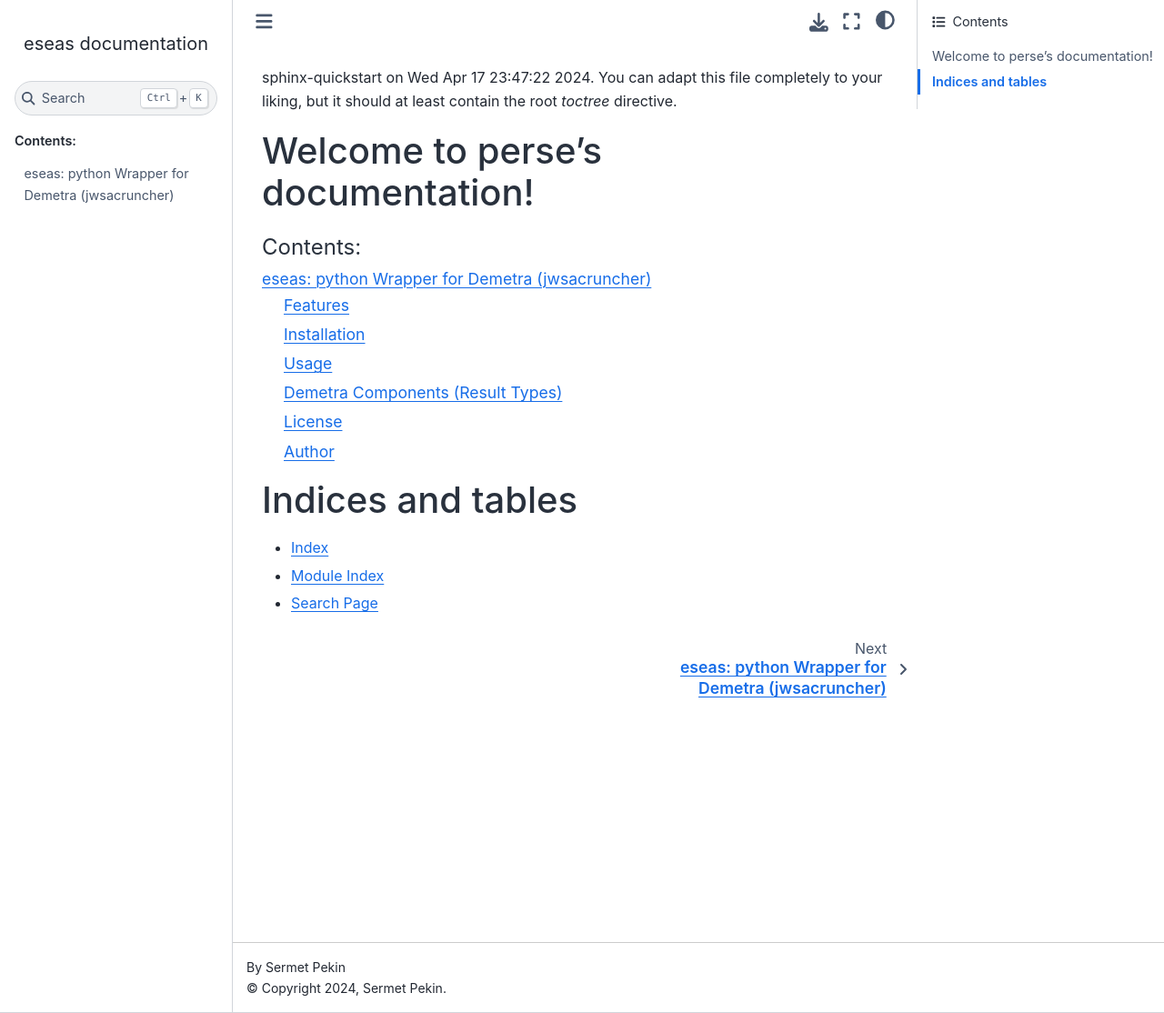
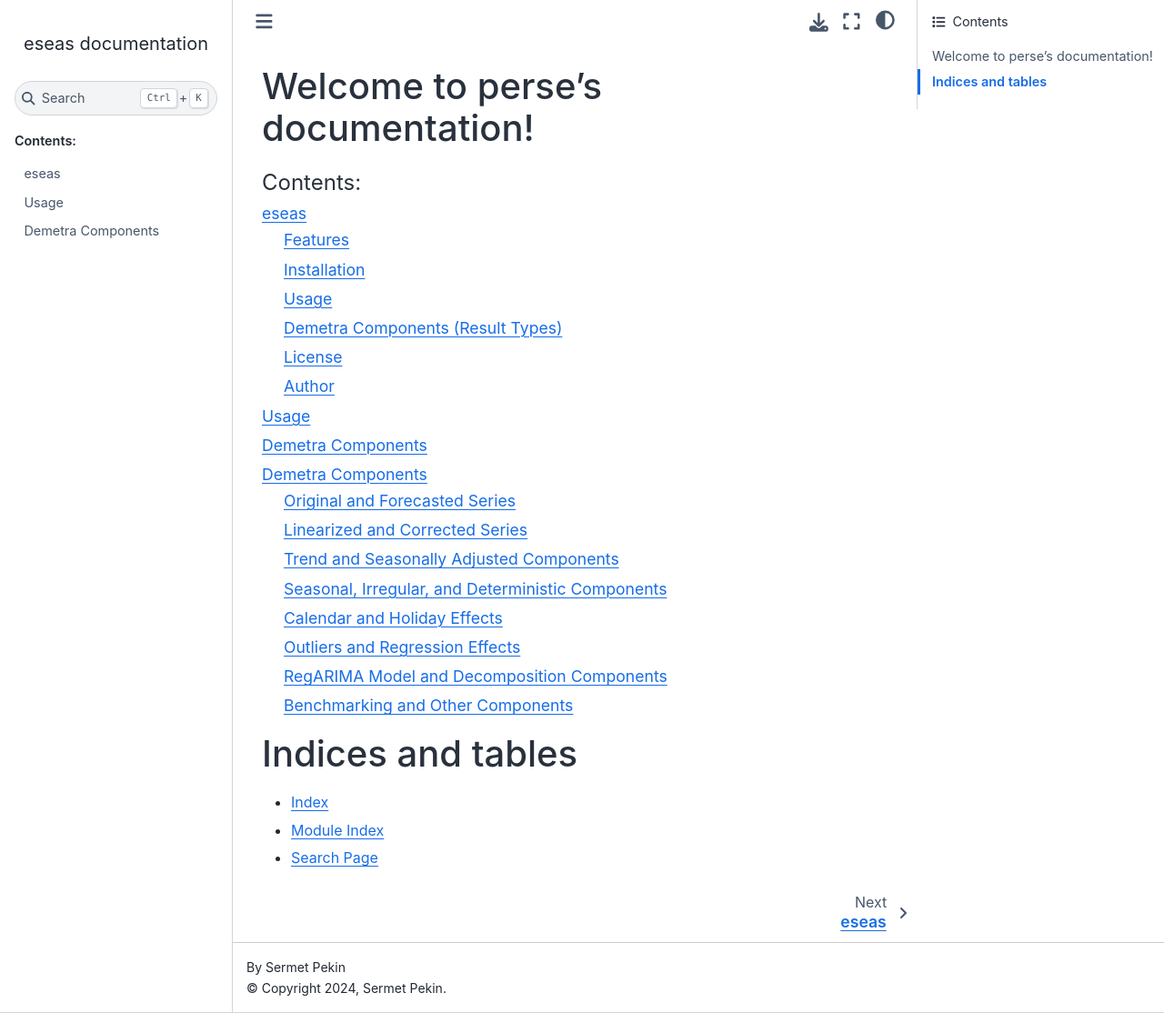
Before and after one commit to SermetPekin/eseas-repo, a Sphinx documentation site: the page built from docs/source/index.rst, in a window 1280 px wide and 1114 px high. Shown: the whole window at 91% size. Built offline with Sphinx 7.4.7 and the Sphinx Book theme 1.1.4, drawn with Linux system fonts in a browser that asks for light colours; part of the change alters nothing that is shown.

Commit message:
docs usage demetra components

```diff
--- /dev/null
+++ b/docs/source/components.rst
@@ -0,0 +1,97 @@
+Demetra Components
+==================
+
+Below is a list of the available components and their descriptions:
+
+Original and Forecasted Series
+------------------------------
+- **y** : Original series
+- **y_f** : Forecasts of the original series
+- **y_ef** : Standard errors of the forecasts of the original
+- **y_c** : Interpolated series
+- **yc_f** : Forecasts of the interpolated series
+- **yc_ef** : Standard errors of the forecasts of the interpolated
+
+Linearized and Corrected Series
+-------------------------------
+- **y_lin** : Linearised series (not transformed)
+- **l** : Linearised series (transformed)
+- **ycal** : Series corrected for calendar effects
+- **ycal_f** : Forecasts of the series corrected for calendar effects
+- **l_f** : Forecasts of the linearised series
+- **l_b** : Backcasts of the linearised series
+
+Trend and Seasonally Adjusted Components
+----------------------------------------
+- **t** : Trend (including deterministic effects)
+- **t_f** : Forecasts of the trend
+- **sa** : Seasonally adjusted series (including deterministic effects)
+- **sa_f** : Forecasts of the seasonally adjusted series
+
+Seasonal, Irregular, and Deterministic Components
+-------------------------------------------------
+- **s** : Seasonal component (including deterministic effects)
+- **s_f** : Forecasts of the seasonal component
+- **i** : Irregular component (including deterministic effects)
+- **i_f** : Forecasts of the irregular component
+- **det** : All deterministic effects
+- **det_f** : Forecasts of the deterministic effects
+
+Calendar and Holiday Effects
+----------------------------
+- **cal** : Calendar effects
+- **cal_f** : Forecasts of the calendar effects
+- **tde** : Trading day effect
+- **tde_f** : Forecasts of the trading day effect
+- **mhe** : Moving holidays effects
+- **mhe_f** : Forecasts of the moving holidays effects
+- **ee** : Easter effect
+- **ee_f** : Forecasts of the Easter effect
+- **omhe** : Other moving holidays effects
+- **omhe_f** : Forecasts of the other moving holidays effects
+
+Outliers and Regression Effects
+-------------------------------
+- **out** : All outliers effects
+- **out_f** : Forecasts of all outliers effects
+- **out_i** : Outliers effects related to irregular (AO, TC)
+- **out_i_f** : Forecasts of outliers effects related to irregular (TC)
+- **out_t** : Outliers effects related to trend (LS)
+- **out_t_f** : Forecasts of outliers effects related to trend (LS)
+- **out_s** : Outliers effects related to seasonal (SO)
+- **out_s_f** : Forecasts of outliers effects related to seasonal (SO)
+
+- **reg** : All other regression effects
+- **reg_f** : Forecasts of all other regression effects
+- **reg_i** : Regression effects related to irregular
+- **reg_i_f** : Forecasts of regression effects related to irregular
+- **reg_t** : Regression effects related to trend
+- **reg_t_f** : Forecasts of regression effects related to trend
+- **reg_s** : Regression effects related to seasonal
+- **reg_s_f** : Forecasts of regression effects related to seasonal
+- **reg_sa** : Regression effects related to seasonally adjusted series
+- **reg_sa_f** : Forecasts of regression effects related to seasonally adjusted
+- **reg_y** : Separate regression effects
+- **reg_y_f** : Forecasts of separate regression effects
+
+RegARIMA Model and Decomposition Components
+-------------------------------------------
+- **fullresiduals** : Full residuals of the RegARIMA model
+
+- **decomposition.y_lin** : Linearised series used as input in the decomposition
+- **decomposition.y_lin_f** : Forecast of the linearised series used as input
+- **decomposition.t_lin** : Trend produced by the decomposition
+- **decomposition.t_lin_f** : Forecasts of the trend produced by the decomposition
+- **decomposition.s_lin** : Seasonal component produced by the decomposition
+- **decomposition.s_lin_f** : Forecasts of the seasonal component produced by the decomposition
+- **decomposition.i_lin** : Irregular component produced by the decomposition
+- **decomposition.i_lin_f** : Forecasts of the irregular component produced by the decomposition
+- **decomposition.sa_lin** : Seasonally adjusted series produced by the decomposition
+- **decomposition.sa_lin_f** : Forecasts of the seasonally adjusted series produced by the decomposition
+- **decomposition.si_lin** : Seasonal-Irregular component produced by the decomposition
+
+Benchmarking and Other Components
+---------------------------------
+- **lambda decomposition_a-tables_a1** : For X-13ARIMA-SEATS only. Series
+- **benchmarking_result** : Benchmarked seasonally adjusted series
+- **benchmarking_target** : Target for the benchmarking
--- /dev/null
+++ b/docs/source/example.rst
@@ -0,0 +1,45 @@
+You can install **eseas** using pip:
+
+.. code-block:: bash
+
+    pip install eseas
+
+Usage
+-----
+Here’s an example demonstrating how to use **eseas**:
+
+.. code-block:: python
+
+    from eseas import Seasonal, Options
+    import time
+
+    def main():
+        # Specify the path to the jwsacruncher bin directory
+        java_folder = r'../../Downloads/jwsacruncher-2.2.4/bin'
+        demetra_source_folder = r"./demetra_source_folder"
+        local_folder = r"./test_out"
+
+        options = Options(
+            demetra_source_folder,
+            java_folder,
+            local_folder,
+            result_file_names=("sa", "s_f", "cal"),  # *1
+            workspace_mode=True,
+            file_name_explanation=True,
+        )
+        # Note (1)
+        # result_file_names: See the full list of result types from Demetra Components below
+
+        seas = Seasonal(options)
+
+        seas.part1()
+        time.sleep(10)
+        seas.part2()
+
+    if __name__ == "__main__":
+        main()
+
+Demetra Components
+------------------
+For a full list of result types available in **Demetra**, refer to the
+:doc:`components <components>`.
--- a/docs/source/home.rst
+++ b/docs/source/home.rst
@@ -1,8 +1,9 @@
-eseas: python Wrapper for Demetra (jwsacruncher)
-=============================================
-
+eseas
+===========
 **eseas** is a Python package that acts as a wrapper for the `jwsacruncher` Java package.
 It enables users to process **Demetra workspace XML files**, create batch files, execute them, and collect the desired outputs into individual **Excel files**.
+
+
 
 Features
 --------
--- a/docs/source/index.rst
+++ b/docs/source/index.rst
@@ -1,20 +1,22 @@
 .. perse documentation master file, created by
-sphinx-quickstart on Wed Apr 17 23:47:22 2024.
-You can adapt this file completely to your liking, but it should at least
-contain the root `toctree` directive.
+   sphinx-quickstart on Wed Apr 17 23:47:22 2024.
+   You can adapt this file completely to your liking, but it should at least
+   contain the root `toctree` directive.
 
 Welcome to perse's documentation!
-=====================================
+=================================
 
 .. toctree::
    :maxdepth: 2
    :caption: Contents:
 
    home
-
+   example
+   components
 
 Indices and tables
 ==================
+
 * :ref:`genindex`
 * :ref:`modindex`
 * :ref:`search`
```
